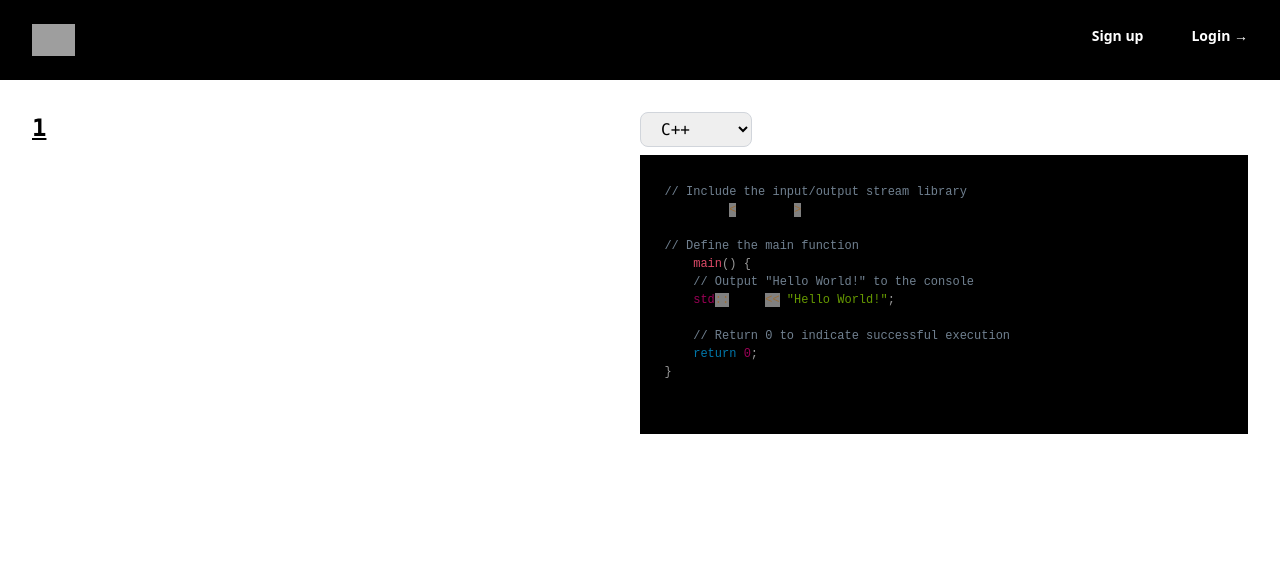
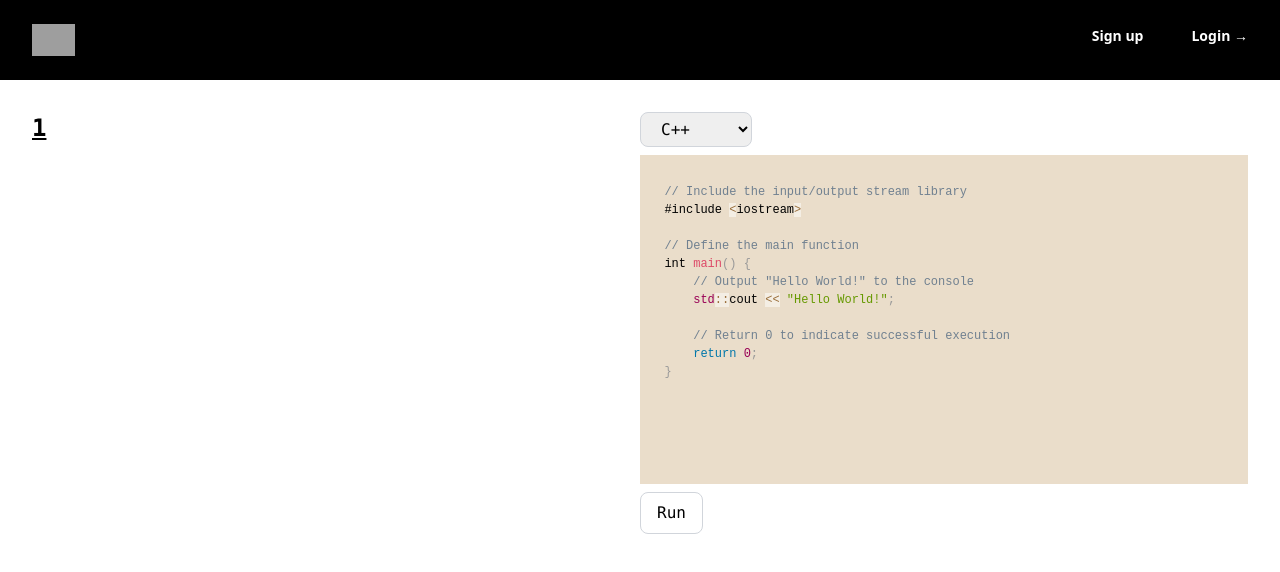
Before and after one commit to srishtiKap-dev/online-code-judge, a React (Create React App) app in the folder AUTH/frontend/: page /description/1 in a window 1280 px wide. Shown: the top 572 px of the page. Built offline with nearby package versions, Linux system fonts and the light colour scheme; no server answers; grey boxes are pictures that could not be loaded.

Commit message:
integrated Compiler

```diff
--- a/AUTH/frontend/src/Pages/ProblemSubmission/Description.js
+++ b/AUTH/frontend/src/Pages/ProblemSubmission/Description.js
@@ -8,6 +8,7 @@ import "prismjs/components/prism-javascript";
 import "prismjs/themes/prism.css";
 import axios from "axios";
 function Description() {
+  const [language, setLanguage] = useState("cpp");
   const [code, setCode] = useState(`
   // Include the input/output stream library
   #include <iostream>
@@ -23,7 +24,8 @@ function Description() {
   const [output, setOutput] = useState("");
   const [questionDesc, setQuestionDesc] = useState([]);
   let { title } = useParams();
-  const url = `http://localhost:8080/question/description/${title}`;
+  const getDescriptionApi = `http://localhost:8080/question/description/${title}`;
+  const runApi = "http://localhost:8080/run";
 
   // to load description page by default
   useEffect(() => {
@@ -32,13 +34,29 @@ function Description() {
 
   const getQuestionDescription = async event => {
     await axios
-      .get(url)
+      .get(getDescriptionApi)
       .then(res => {
         setQuestionDesc(res.data.questionDesc[0].description);
         console.log("Here::", questionDesc);
       })
       .catch(error => {
         console.log("Error occurred in GET Question Description API", error);
+      });
+  };
+
+  const handleRun = async event => {
+    console.log(language);
+    const req = { language, code };
+    await axios
+      .post(runApi, req)
+      .then(res => {
+        setOutput(res.data.output);
+      })
+      .catch(error => {
+        if (error.response.data.error.includes("Command failed")) {
+          setOutput("Mismatch in language selected & code provided");
+        }
+        console.log("Error occurred in Run API", error.response.data.error);
       });
   };
   return (
@@ -53,7 +71,12 @@ function Description() {
           {questionDesc}
         </div>
         <div>
-          <select className="select-box border border-gray-300 rounded-lg py-1.5 px-4 mb-2 focus:outline-none focus:border-black-500">
+          <select
+            onChange={e => {
+              setLanguage(e.target.value);
+            }}
+            className="select-box border border-gray-300 rounded-lg py-1.5 px-4 mb-2 focus:outline-none "
+          >
             <option value="cpp">C++</option>
             <option value="py">Python</option>
             <option value="java">Java</option>
@@ -68,11 +91,33 @@ function Description() {
               fontSize: 12,
               outline: "none",
               border: "none",
-              backgroundColor: "#000000",
+              backgroundColor: "#EADDCA",
               height: "100%",
-              overflowY: "auto"
+              overflowY: "scroll"
             }}
           />
+          <button
+            onClick={handleRun}
+            class="bg-white-500 text-black py-2 px-4 rounded-lg border border-gray-300 py-1.5 px-4 mt-2"
+          >
+            Run
+          </button>
+          <br></br>
+          {output && (
+            <div className="mt-8">
+              Output:
+              <div className="outputbox mt-4 bg-gray-100 rounded-md shadow-md p-4">
+                <p
+                  style={{
+                    fontFamily: '"Fira code", "Fira Mono", monospace',
+                    fontSize: 12
+                  }}
+                >
+                  {output}
+                </p>
+              </div>
+            </div>
+          )}
         </div>
       </div>
     </div>
```
Also changed, not shown: 1 other file (tests, documents, lock files or other folders).
